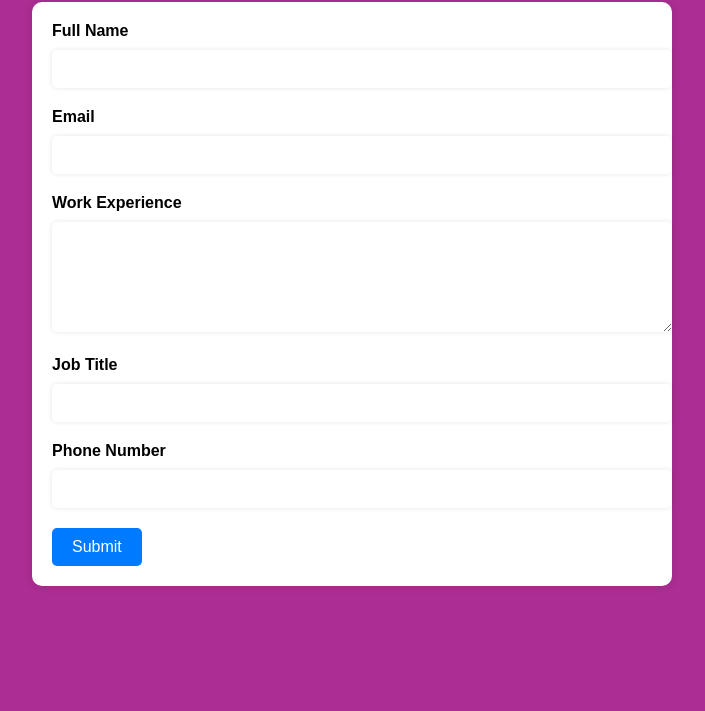
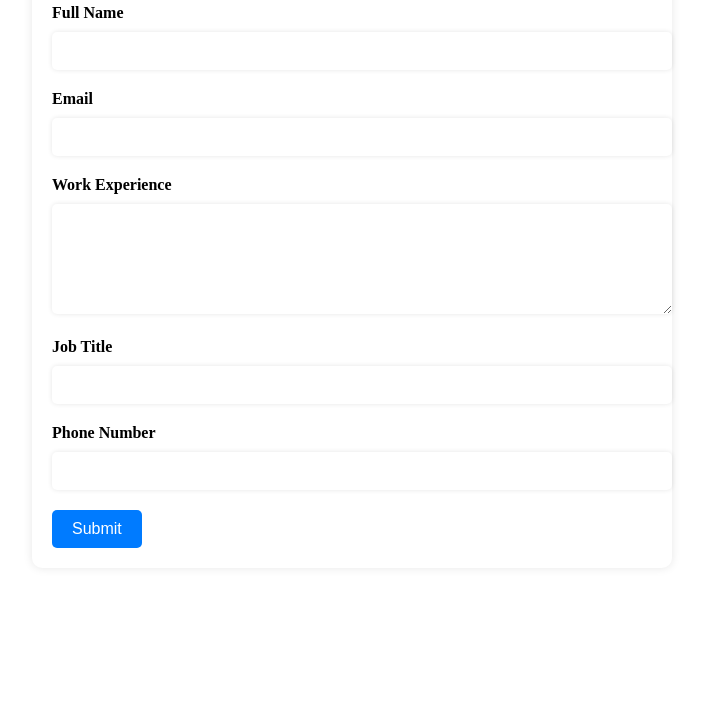
Before and after one commit to arohyadav/nodecicd, a website: page index.html in a window 1280 px wide. Shown: the part 89-800 px from the top of the page, without its empty margins (288-993 px from the left). Drawn offline with Linux system fonts and the light colour scheme.

Commit message:
Update index.html

```diff
--- a/index.html
+++ b/index.html
@@ -4,9 +4,9 @@
 	<title>Careers</title>
 	<style>
 		body {
-			font-family: Arial, sans-serif;
+/* 			font-family: Arial, sans-serif;
 			background-color: #AC2D93;
-			padding: 10px;
+			padding: 10px; */
 		}
 		h1 {
 			text-align: center;
```
